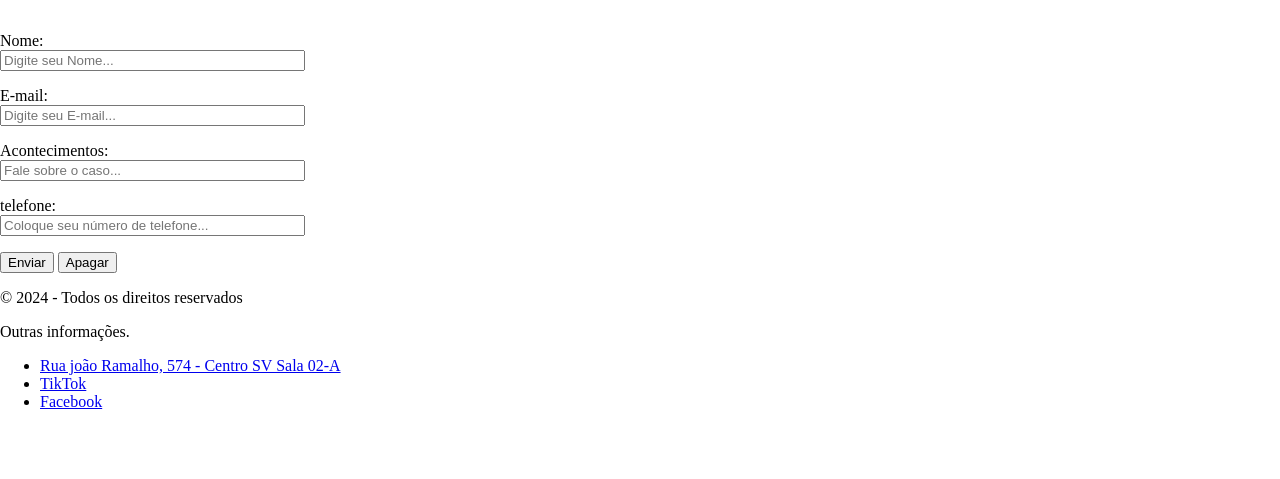
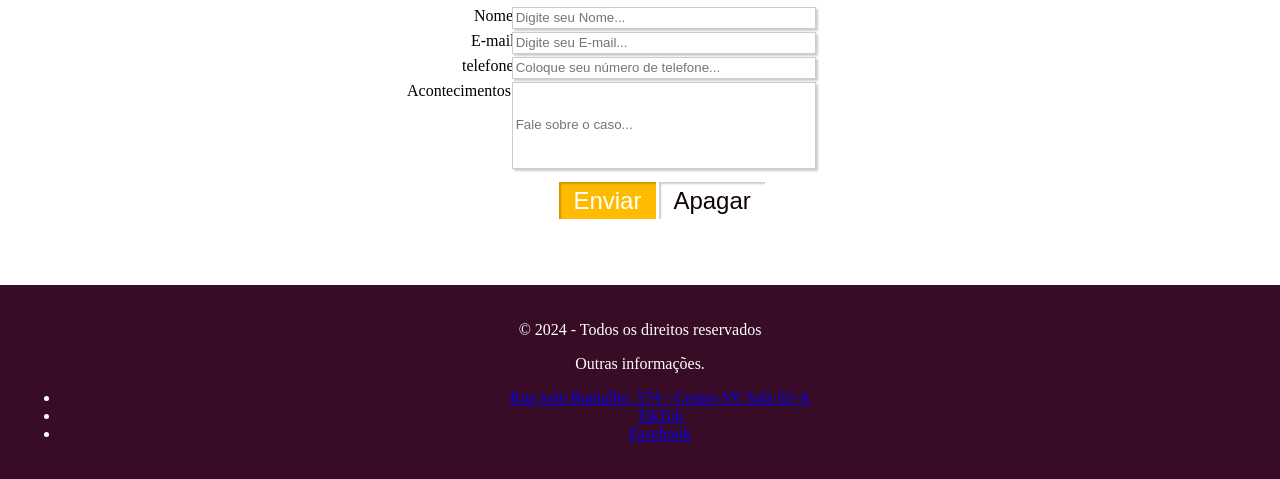
Before and after one commit to Cinthiaborba/danielegoncalves, a plain HTML site: page index.html in a window 1280 px wide. Shown: the part 698-1177 px from the top of the page. Before the commit the page ends 1125 px from the top, so only its background shows below. Drawn offline with Linux system fonts and the light colour scheme.

Commit message:
Update index.html

```diff
--- a/index.html
+++ b/index.html
@@ -1,6 +1,6 @@
 <!DOCTYPE html>
 <html lang="pt-BR">
-  <link rel="stylesheet" type="text/css" href="PrtV.css" />
+  <link rel="stylesheet" type="text/css" href="index.css" />
 
   </script>
     <title>Daniele Vargas</title>
```
